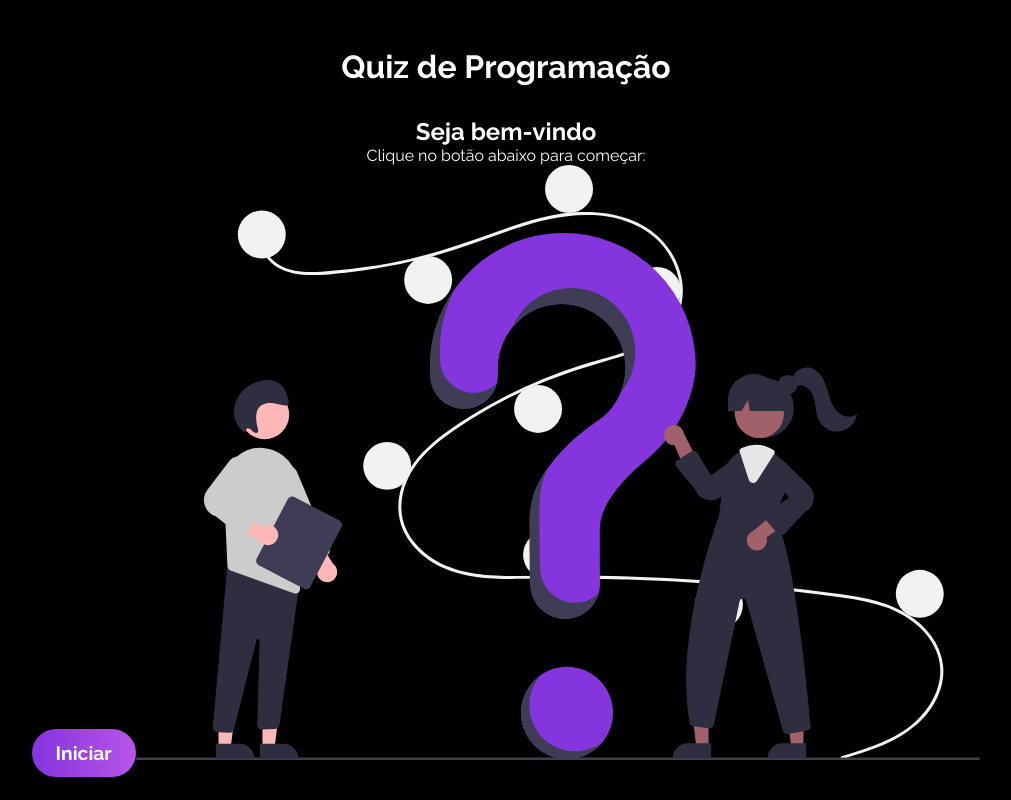
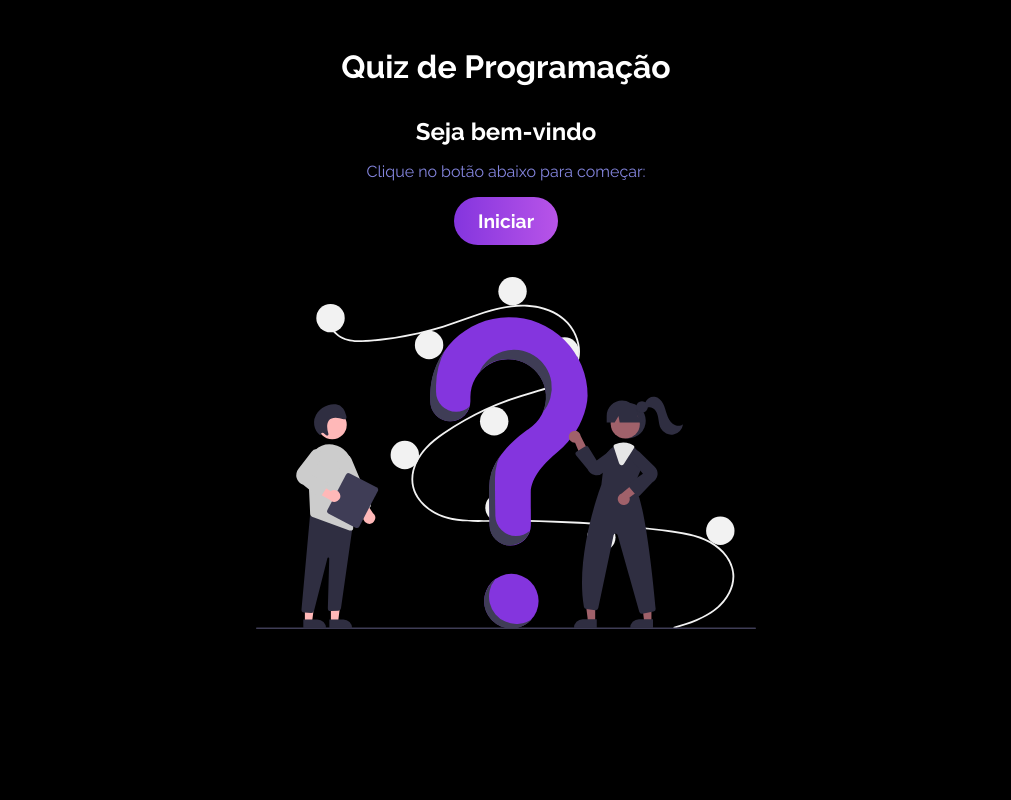
Before and after one commit to LuanaMayumi/quiz, a React (Vite) app: page / in a window 1280 px wide. Shown: the whole page, without its empty margins (134-1145 px from the left). Built offline with nearby package versions, Linux system fonts and the light colour scheme; a web font is replaced by a local one.

Commit message:
estilizando component Welcome

```diff
--- a/src/assets/styles/Welcome.css
+++ b/src/assets/styles/Welcome.css
@@ -0,0 +1,18 @@
+#welcome {
+  text-align: center;
+  max-width: 500px;
+}
+
+#welcome h2,
+#welcome p {
+  /* para distanciar os elementos h2 e p */
+  margin-bottom: 1rem;
+}
+
+#welcome p {
+  color: #8485de;
+}
+
+#welcome img {
+  margin-top: 2rem;
+}
```
